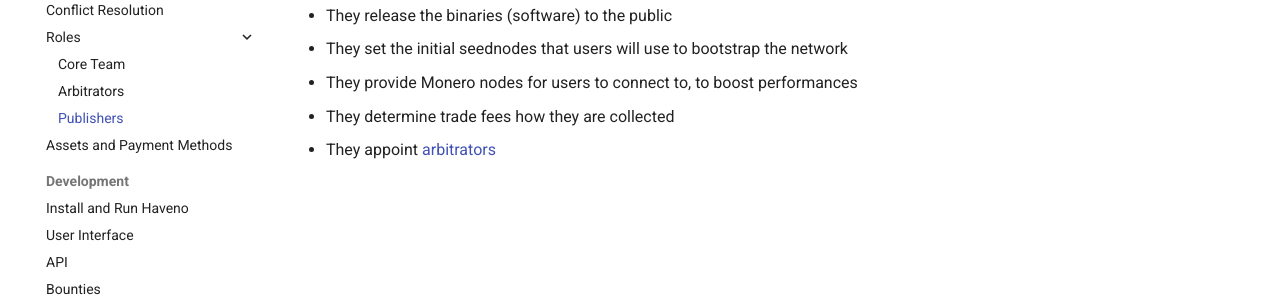
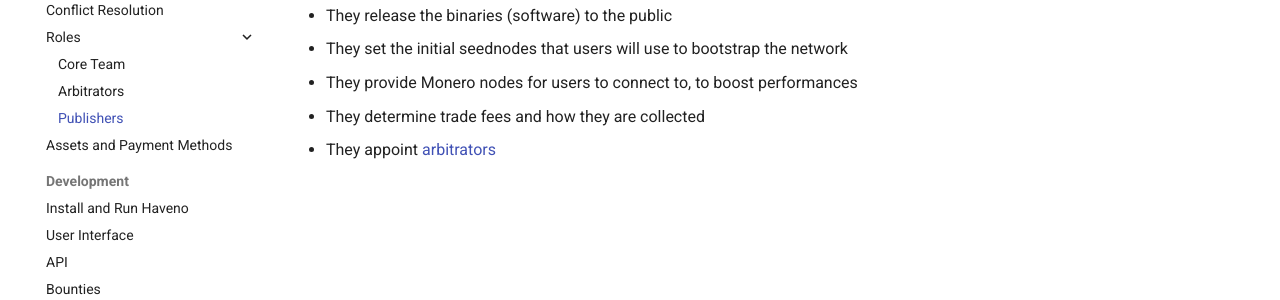
Before and after one commit to haveno-dex/haveno-docs, an MkDocs documentation site: the page built from docs/the-project/roles/publishers.md, in a window 1280 px wide. Shown: the part 244-544 px from the top of the page. Built offline with MkDocs 1.6.1 and Material for MkDocs 9.7.7, drawn with Linux system fonts in a browser that asks for light colours; the version menu is left out.

Commit message:
fix typo

```diff
--- a/docs/the-project/roles/publishers.md
+++ b/docs/the-project/roles/publishers.md
@@ -5,5 +5,5 @@
 - They release the binaries (software) to the public
 - They set the initial seednodes that users will use to bootstrap the network
 - They provide Monero nodes for users to connect to, to boost performances
-- They determine trade fees how they are collected
+- They determine trade fees and how they are collected
 - They appoint [arbitrators](arbitrators.md)
```
